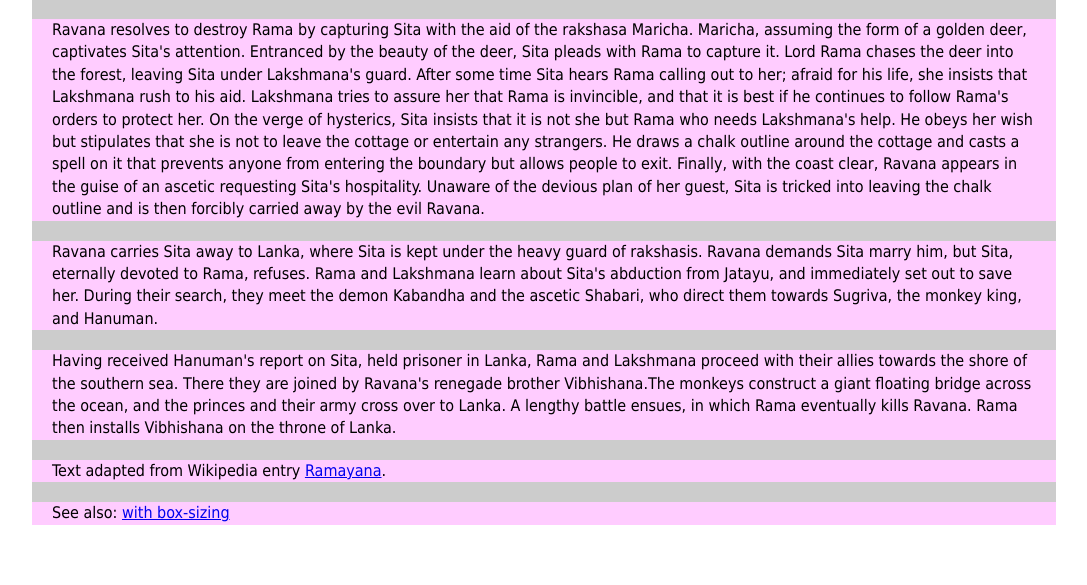
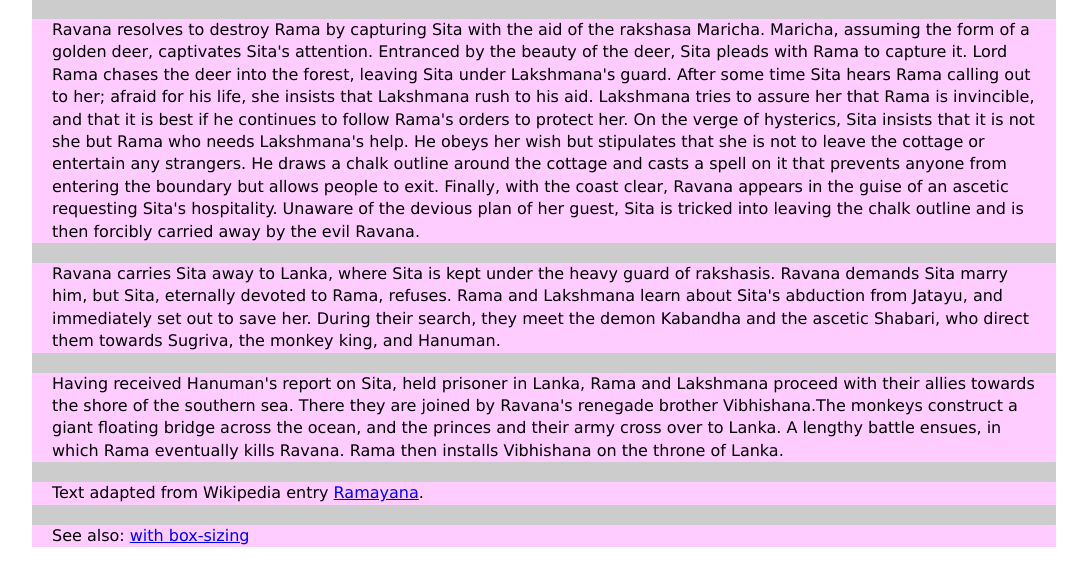
Before and after one commit to macloo/html_css_templates, a plain HTML site: page noboxsizing.html in a window 1280 px wide. Shown: the part 107-692 px from the top of the page, without its empty margins (96-1183 px from the left). Drawn offline with Linux system fonts and the light colour scheme.

Commit message:
Small fixes for consistency

```diff
--- a/css/boxsizing.css
+++ b/css/boxsizing.css
@@ -41,10 +41,9 @@ p {
 
 /* links */
 
-a:focus{
+a:focus {
 	outline: 2px solid #069;
 	}
-
 a:link, a: active, a:visited {
 	color: #00c;
 	text-decoration: underline;
--- a/css/noboxsizing.css
+++ b/css/noboxsizing.css
@@ -6,7 +6,7 @@
 body {
 	margin: 0;
 	padding: 0;
-	font-family: Tahoma, Arial, sans-serif;
+	font-family: Verdana, Arial, sans-serif;
 	font-size: 100%;
 	color: #000;
 	background: #fff;
@@ -33,10 +33,9 @@ p {
 
 /* links */
 
-a:focus{
+a:focus {
 	outline: 2px solid #069;
 	}
-
 a:link, a: active, a:visited {
 	color: #00c;
 	text-decoration: underline;
--- a/styles.css
+++ b/styles.css
@@ -14,10 +14,9 @@ body {
 
 /* links */
 
-a:focus{
+a:focus {
 	outline: 2px solid #069;
 	}
-
 a:link, a: active, a:visited {
 	color: #00c;
 	text-decoration: underline;
```
